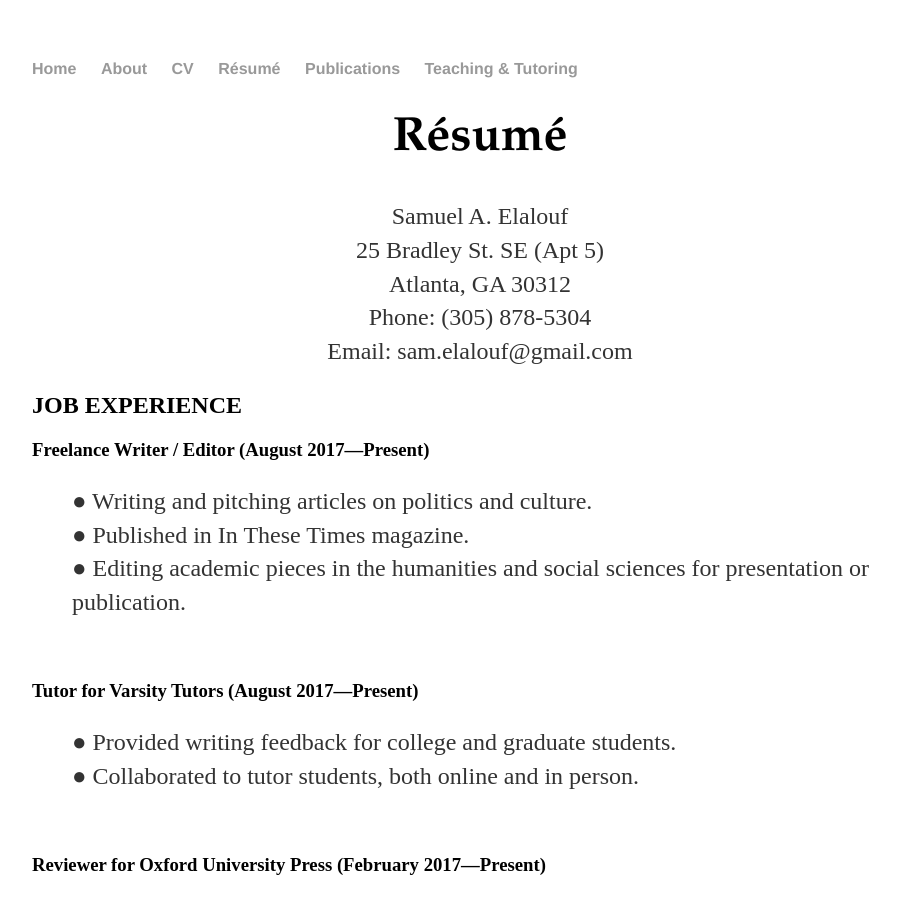
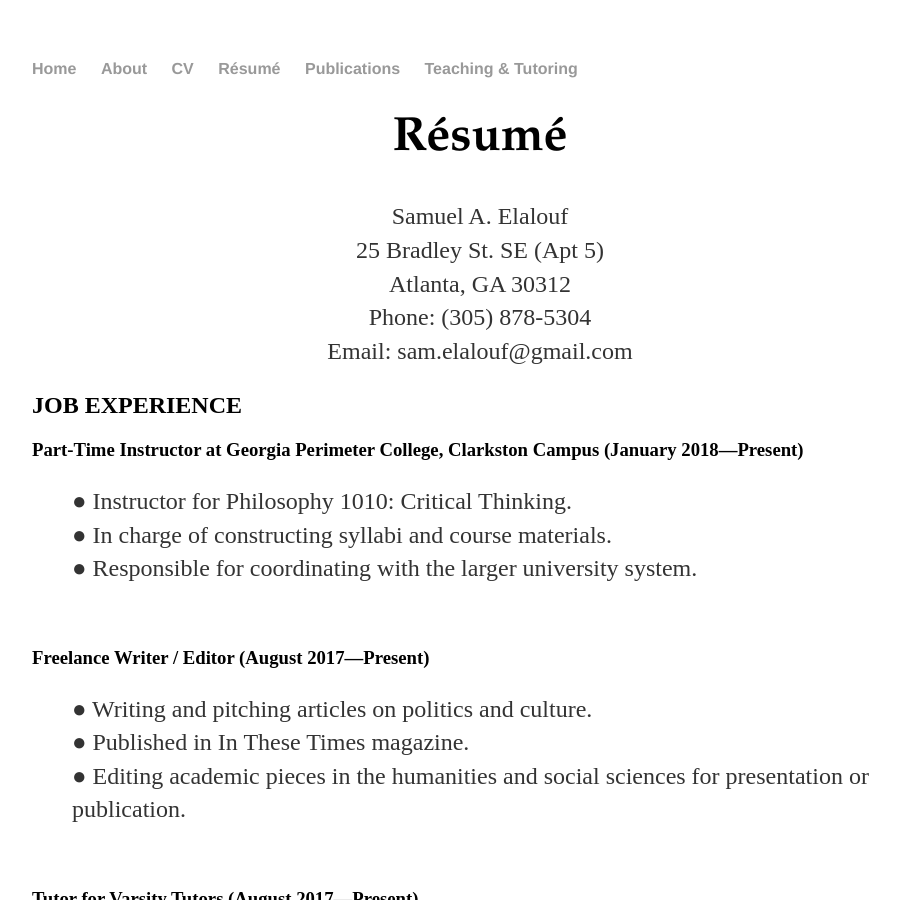
Before and after one commit to SamElalouf/samelalouf.github.io, a Jekyll site: the page built from resume/index.html, in a window 1280 px wide and 900 px high. Shown: the whole window, without its empty margins (160-1060 px from the left). Built offline with Jekyll 4.4.1, drawn with Linux system fonts in a browser that asks for light colours.

Commit message:
Update index.html
Added perimeter job

```diff
--- a/resume/index.html
+++ b/resume/index.html
@@ -11,6 +11,11 @@ Phone: (305) 878-5304<br>
 Email: sam.elalouf@gmail.com<br></p></center>
 
 					<h2>JOB EXPERIENCE</h2>
+
+<h3> Part-Time Instructor at Georgia Perimeter College, Clarkston Campus (January 2018—Present)</h3><p class="tab">
+● Instructor for Philosophy 1010: Critical Thinking.<br>
+● In charge of constructing syllabi and course materials.<br>
+● Responsible for coordinating with the larger university system.</p><br>
 
 <h3>Freelance Writer / Editor (August 2017—Present)</h3><p class="tab">
 ● Writing and pitching articles on politics and culture.<br>
```
